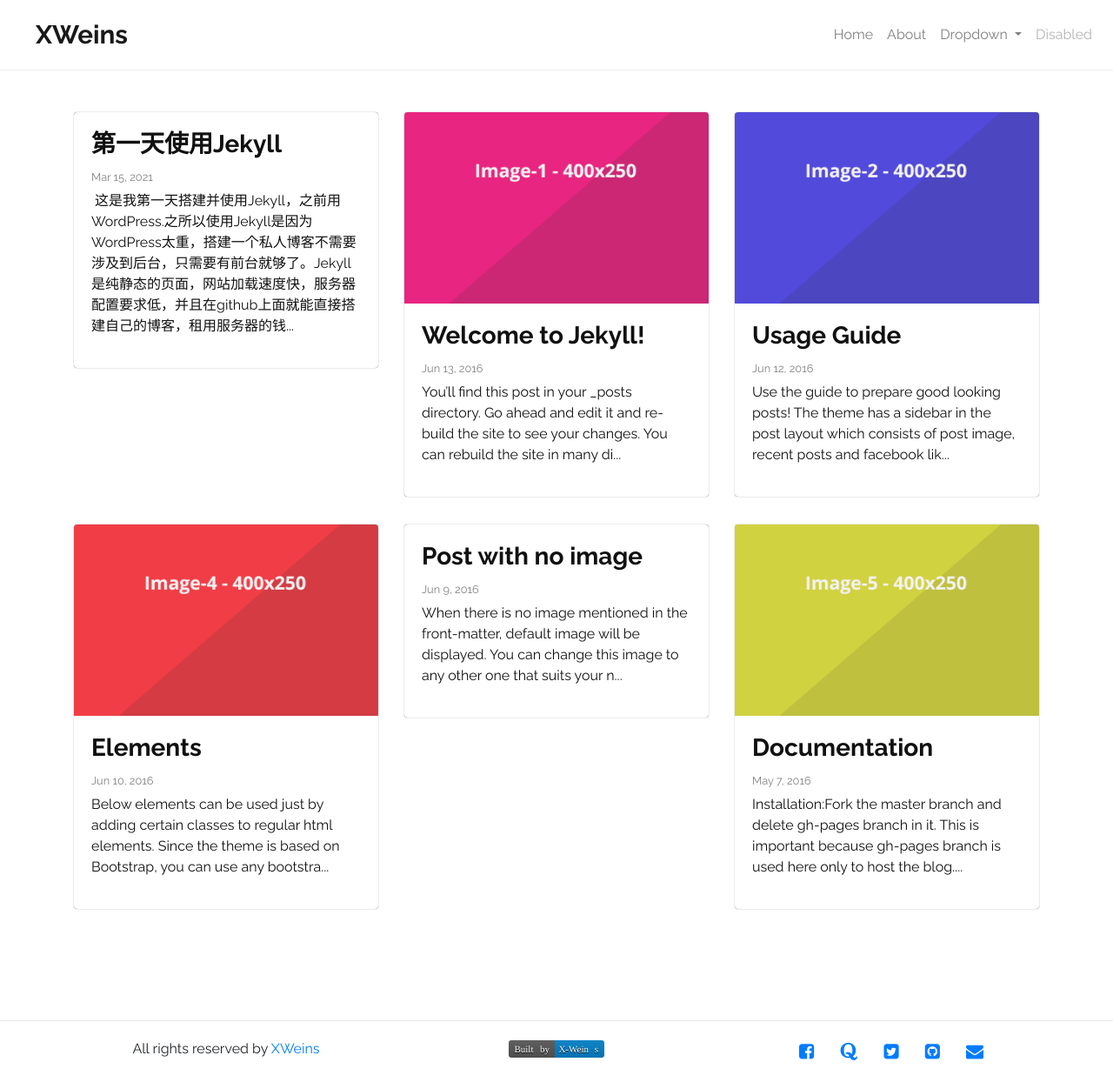
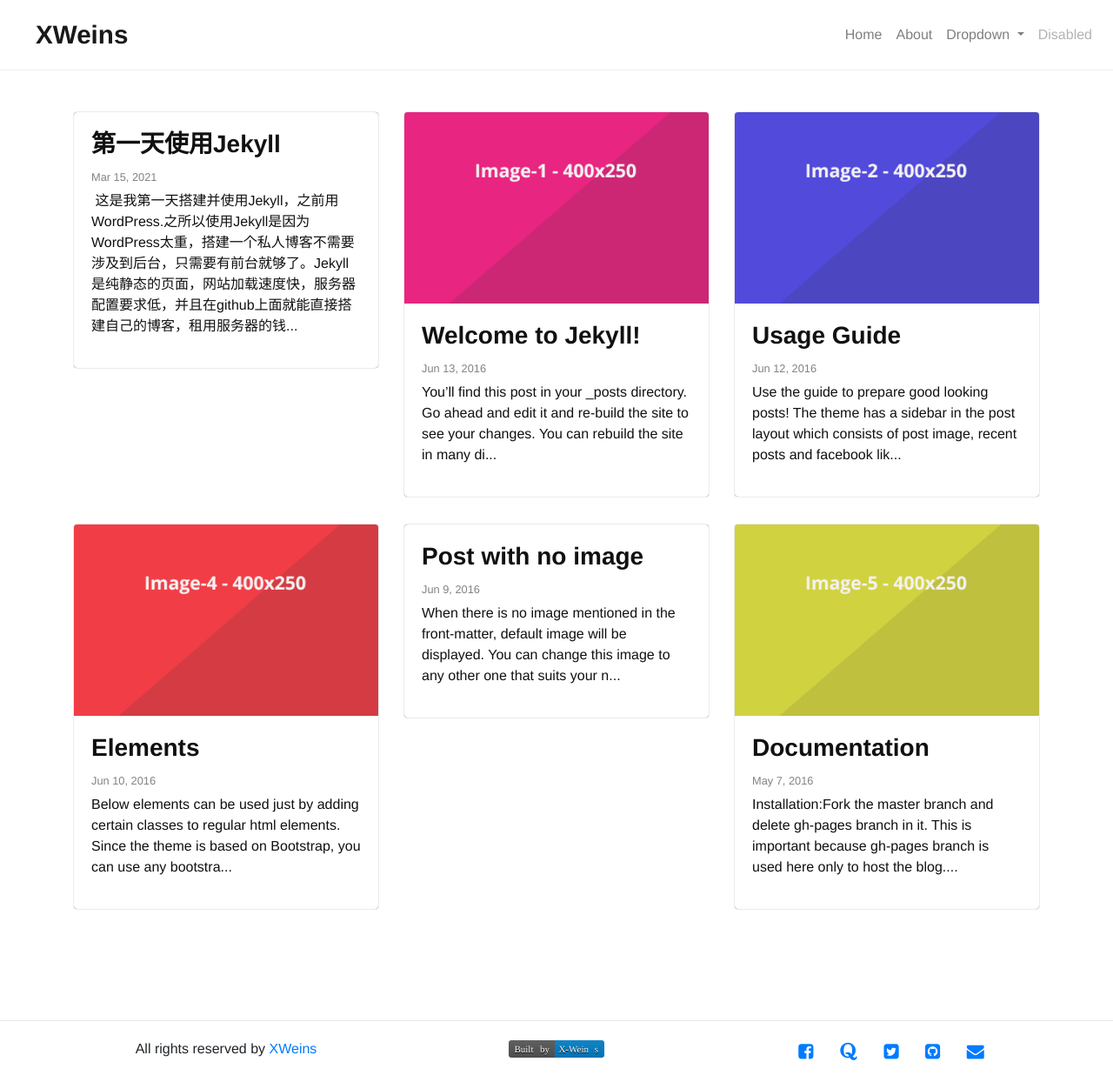
Before and after one commit to xlostpath/xlostway.github.io, a Jekyll site: the page built from index.html, in a window 1280 px wide. Shown: the whole page at 87% size. Built offline with Jekyll 4.4.1, drawn with Linux system fonts in a browser that asks for light colours; some web fonts are replaced; the list of posts is cut into pages by our own code.

Commit message:
国内谷歌字体api替换

```diff
--- a/css/main.scss
+++ b/css/main.scss
@@ -1,7 +1,8 @@
 ---
 ---
 
-@import url("https://fonts.googleapis.com/css?family=Raleway:400,700");
+// @import url("https://fonts.googleapis.com/css?family=Raleway:400,700");
+@import url("https://fonts.font.im/css?family=Raleway:400,700");
 
 // Our variables
 $base-font-family: "Raleway", "Helvetica Neue", Helvetica, Arial, sans-serif;
```
